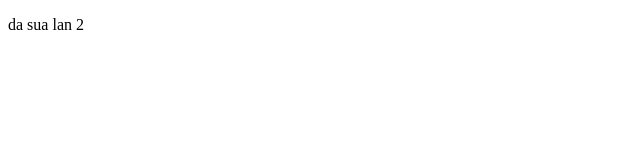
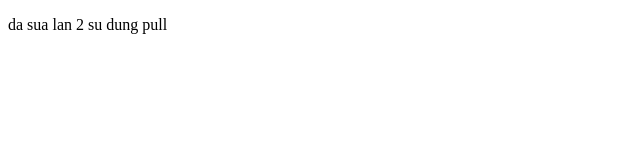
Before and after one commit to phucthai1234/bai1, a plain HTML site: page index.html in a window 1280 px wide. Shown: the whole page, without its empty margins (0-640 px from the left). Drawn offline with Linux system fonts and the light colour scheme.

Commit message:
thai viet phuc

```diff
--- a/index.html
+++ b/index.html
@@ -4,6 +4,6 @@
     <title></title>
 </head>
 <body>
-<p>da sua lan 2</p>
+<p>da sua lan 2 su dung pull</p>
 </body>
 </html>
```
